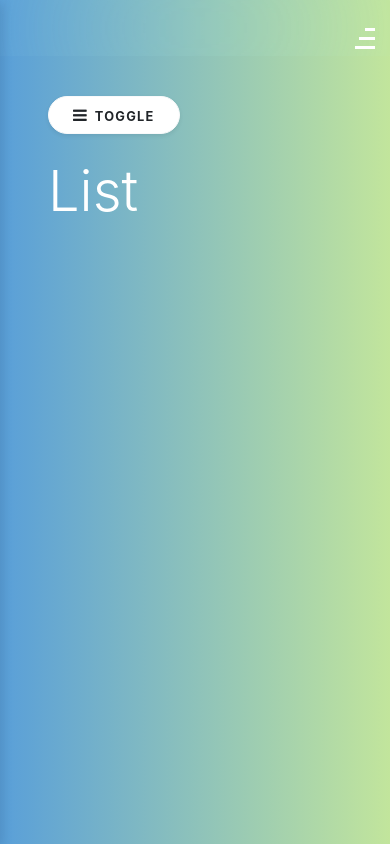
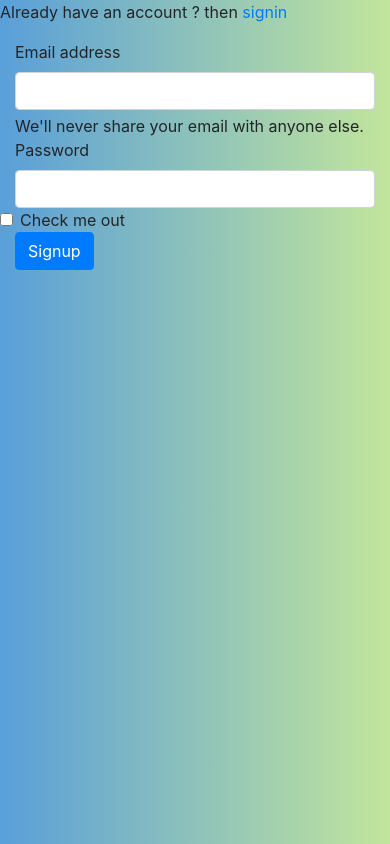
Before and after one commit to jaswanthsai7/TodoList-React-Firebase, a React (Create React App) app: page /signup in a window 390 px wide. Built offline with nearby package versions, Linux system fonts and the light colour scheme; no server answers.

Commit message:
added firebase user authentication

```diff
--- a/package.json
+++ b/package.json
@@ -6,6 +6,7 @@
     "@testing-library/jest-dom": "^5.17.0",
     "@testing-library/react": "^13.4.0",
     "@testing-library/user-event": "^13.5.0",
+    "firebase": "^10.3.0",
     "jquery": "^3.7.0",
     "react": "^18.2.0",
     "react-dom": "^18.2.0",
--- a/src/App.js
+++ b/src/App.js
@@ -1,16 +1,33 @@
 import "./App.css";
 import MainNavbar from "./components/navbar/MainNavbar";
 import SideNavbar from "./components/navbar/SideNavbar";
-import {Route,Routes} from 'react-router-dom'
+import { BrowserRouter as Router, Route, Routes } from "react-router-dom";
+
+import Account from "./components/firebaselog/Account";
+import ProtectedRoutes from "./components/firebaselog/ProtectedRoutes";
+import Login from "./components/firebaselog/Login";
+import Register from "./components/firebaselog/Register";
+import AuthContext from "./context/AuthContext";
 
 function App() {
   return (
     <>
-      <MainNavbar />
-      <SideNavbar />
-      {/* <Routes>
-<Route element={<}/>
-      </Routes> */}
+      <AuthContext>
+        <Router>
+          <Routes>
+            <Route path="/" element={<Login />} />
+            <Route path="/signup" element={<Register/>} />
+            <Route
+              path="/account"
+              element={
+                <ProtectedRoutes>
+                  <Account/>
+                </ProtectedRoutes>
+              }
+            />
+          </Routes>
+        </Router>
+        </AuthContext>
     </>
   );
 }
--- /dev/null
+++ b/src/Firebase.js
@@ -0,0 +1,20 @@
+// Import the functions you need from the SDKs you need
+import { initializeApp } from "firebase/app";
+import { getAuth } from "firebase/auth";
+// TODO: Add SDKs for Firebase products that you want to use
+// https://firebase.google.com/docs/web/setup#available-libraries
+
+// Your web app's Firebase configuration
+const firebaseConfig = {
+  apiKey: "AIzaSyAbERhNSBNNOrgQtBTTwsAe8cgU9w2mhWk",
+  authDomain: "todolist-auth-39f0d.firebaseapp.com",
+  projectId: "todolist-auth-39f0d",
+  storageBucket: "todolist-auth-39f0d.appspot.com",
+  messagingSenderId: "1059139618734",
+  appId: "1:1059139618734:web:a7bdf5f014b1466dfaaa3f",
+};
+
+// Initialize Firebase
+const app = initializeApp(firebaseConfig);
+export const auth = getAuth(app);
+export default app;
--- /dev/null
+++ b/src/components/firebaselog/Account.js
@@ -0,0 +1,26 @@
+import React from "react";
+import { UserAuth } from "../../context/AuthContext";
+import { useNavigate } from "react-router-dom";
+import MainNavbar from "../navbar/MainNavbar";
+import SideNavbar from "../navbar/SideNavbar";
+
+export default function Account() {
+  const { user, logout } = UserAuth();
+  const navigate = useNavigate();
+
+  const logOutHandler = async () => {
+    try {
+      await logout();
+      navigate("/");
+    } catch (e) {
+      console.log(e.message);
+    }
+  };
+
+  return (
+    <div>
+      <MainNavbar />
+      <SideNavbar />
+    </div>
+  );
+}
--- /dev/null
+++ b/src/components/firebaselog/Login.js
@@ -0,0 +1,72 @@
+import React, { useState } from "react";
+import { useNavigate } from "react-router-dom";
+import { UserAuth } from "../../context/AuthContext";
+export default function Login() {
+  const [email, setEmail] = useState("");
+  const [password, setPassword] = useState("");
+
+  const { signIn } = UserAuth();
+
+  const navigate = useNavigate();
+  const subHandler = async (e) => {
+    e.preventDefault();
+    try {
+      await signIn(email, password);
+      navigate("/account");
+    } catch (e) {
+      console.log(e.message);
+    }
+  };
+
+  return (
+    <div>
+      <form onSubmit={subHandler}>
+        <div className="col-sm-2">
+          <label htmlFor="exampleInputEmail1" className="form-label">
+            Email address
+          </label>
+          <input
+            type="email"
+            className="form-control"
+            id="exampleInputEmail1"
+            onChange={(e) => {
+              setEmail(e.target.value);
+            }}
+            aria-describedby="emailHelp"
+          />
+          {/* <div id="emailHelp" className="form-text">
+              We'll never share your email with anyone else.
+            </div> */}
+        </div>
+        <div className="col-sm-2">
+          <label htmlFor="exampleInputPassword1" className="form-label">
+            Password
+          </label>
+          <input
+            type="password"
+            className="form-control"
+            id="exampleInputPassword1"
+            onChange={(e) => {
+              setPassword(e.target.value);
+            }}
+          />
+        </div>
+        <div className="col-sm-2 form-check">
+          <input
+            type="checkbox"
+            className="form-check-input"
+            id="exampleCheck1"
+          />
+          <label className="form-check-label" htmlFor="exampleCheck1">
+            Check me out
+          </label>
+        </div>
+        <div className="col-sm-2">
+          <button type="submit" className=" btn btn-primary bg-primary">
+            Signin
+          </button>
+        </div>
+      </form>
+    </div>
+  );
+}
--- /dev/null
+++ b/src/components/firebaselog/ProtectedRoutes.js
@@ -0,0 +1,12 @@
+import React from 'react'
+import { Navigate } from 'react-router-dom'
+import { UserAuth } from '../../context/AuthContext';
+
+export default function ProtectedRoutes({ children }) {
+  const { user } = UserAuth();
+  if (!user) {
+    return <Navigate to="/" />;
+  }
+
+  return children;
+}
--- /dev/null
+++ b/src/components/firebaselog/Register.js
@@ -0,0 +1,80 @@
+import React, { useState } from "react";
+import { Link } from "react-router-dom";
+import { UserAuth } from "../../context/AuthContext";
+
+export default function Register() {
+  const [email, setEmail] = useState("");
+  const [password, setPassword] = useState("");
+  const [error, setError] = useState("");
+
+  const { createUser } = UserAuth();
+
+  const handleSubmit = async (e) => {
+    e.preventDefault();
+    setError("");
+    try {
+      await createUser(email, password);
+    } catch (error) {
+      setError(error.message);
+    }
+  };
+
+  return (
+    <div>
+      <p>
+        Already have an account ? then{" "}
+        <Link to="/" className="underline">
+          signin
+        </Link>
+      </p>
+
+      <form onSubmit={handleSubmit}>
+        <div className="col-sm-2">
+          <label htmlFor="exampleInputEmail1" className="form-label">
+            Email address
+          </label>
+          <input
+            type="email"
+            className="form-control"
+            id="exampleInputEmail1"
+            onChange={(e) => {
+              setEmail(e.target.value);
+            }}
+            aria-describedby="emailHelp"
+          />
+          <div id="emailHelp" className="form-text">
+            We'll never share your email with anyone else.
+          </div>
+        </div>
+        <div className="col-sm-2">
+          <label htmlFor="exampleInputPassword1" className="form-label">
+            Password
+          </label>
+          <input
+            type="password"
+            className="form-control"
+            id="exampleInputPassword1"
+            onChange={(e) => {
+              setPassword(e.target.value);
+            }}
+          />
+        </div>
+        <div className="col-sm-2 form-check">
+          <input
+            type="checkbox"
+            className="form-check-input"
+            id="exampleCheck1"
+          />
+          <label className="form-check-label" htmlFor="exampleCheck1">
+            Check me out
+          </label>
+        </div>
+        <div className="col-sm-2">
+          <button type="submit" className=" btn btn-primary bg-primary">
+            Signup
+          </button>
+        </div>
+      </form>
+    </div>
+  );
+}
--- a/src/components/navbar/SideNavbar.js
+++ b/src/components/navbar/SideNavbar.js
@@ -4,6 +4,8 @@ import $ from "jquery";
 import AddToList from "../todolist/AddToList";
 import BackModal from "../modal/BackModal";
 import TodoList from "../todolist/TodoList";
+
+
 const handler = (state, action) => {
   if (action.type == "ADD_TODO") {
     return { showForm: !state.showForm };
--- /dev/null
+++ b/src/context/AuthContext.js
@@ -0,0 +1,48 @@
+import { createContext, useContext, useEffect, useState } from "react";
+
+import {
+  createUserWithEmailAndPassword,
+  signInWithEmailAndPassword,
+  signOut,
+  onAuthStateChanged,
+} from "firebase/auth";
+import React from "react";
+import { auth } from "../Firebase";
+
+
+const UserContext = createContext();
+
+export default function AuthContext({ children }) {
+  const [user, setUser] = useState();
+
+  const createUser = (email, password) => {
+    return createUserWithEmailAndPassword(auth, email, password);
+  };
+
+  const signIn = (email, password) => {
+    return signInWithEmailAndPassword(auth, email, password);
+  };
+
+  const logout = () => {
+    return signOut(auth);
+  };
+
+  useEffect(() => {
+    const unSubscribe = onAuthStateChanged(auth, (currentUser) => {
+      console.log(currentUser);
+      setUser(currentUser);
+    });
+    return () => {
+      unSubscribe();
+    };
+  }, []);
+  return (
+    <UserContext.Provider value={{ createUser, user, logout, signIn }}>
+      {children}
+    </UserContext.Provider>
+  );
+}
+
+export const UserAuth = () => {
+  return useContext(UserContext);
+};
```
Also changed, not shown: 1 other file (tests, documents, lock files or other folders).
